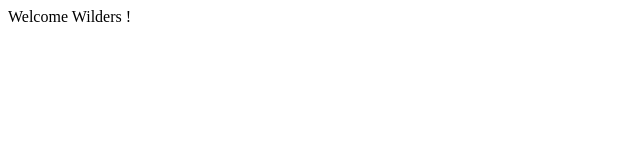
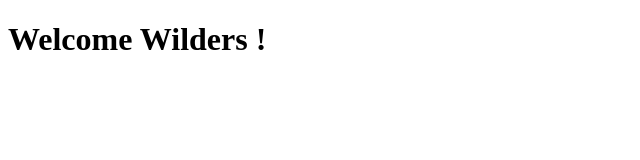
Before and after one commit to AurelienBarbier/lc-0918-git, a plain HTML site: page index.html in a window 1280 px wide. Shown: the whole page, without its empty margins (0-640 px from the left). Drawn offline with Linux system fonts and the light colour scheme.

Commit message:
ajout titre h1é

```diff
--- a/index.html
+++ b/index.html
@@ -7,6 +7,6 @@
     <title>Hello to you !</title>
 </head>
 <body>
-    Welcome Wilders !
+    <h1>Welcome Wilders !</h1>
 </body>
 </html>
```
